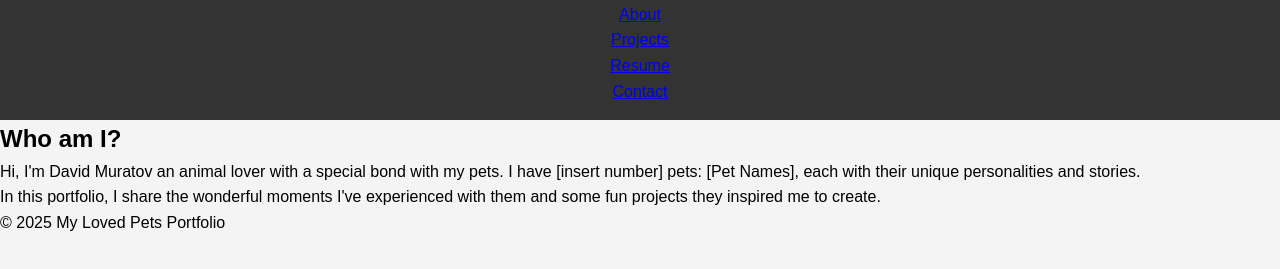
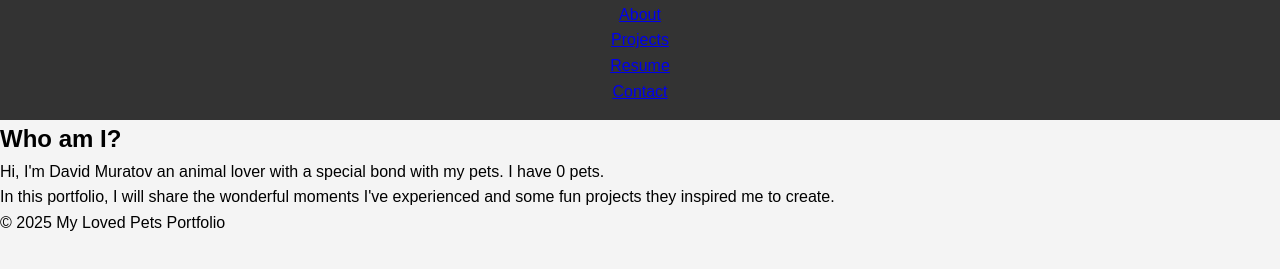
Before and after one commit to DavidMuratov1/Loved-pets, a plain HTML site: page about.html in a window 1280 px wide. Shown: the part 91-360 px from the top of the page. Drawn offline with Linux system fonts and the light colour scheme.

Commit message:
Update about.html

```diff
--- a/about.html
+++ b/about.html
@@ -22,8 +22,8 @@
 
     <section class="about">
         <h2>Who am I?</h2>
-        <p>Hi, I'm David Muratov an animal lover with a special bond with my pets. I have [insert number] pets: [Pet Names], each with their unique personalities and stories.</p>
-        <p>In this portfolio, I share the wonderful moments I've experienced with them and some fun projects they inspired me to create.</p>
+        <p>Hi, I'm David Muratov an animal lover with a special bond with my pets. I have 0 pets.</p>
+        <p>In this portfolio, I will share the wonderful moments I've experienced and some fun projects they inspired me to create.</p>
     </section>
 
     <footer>
```
